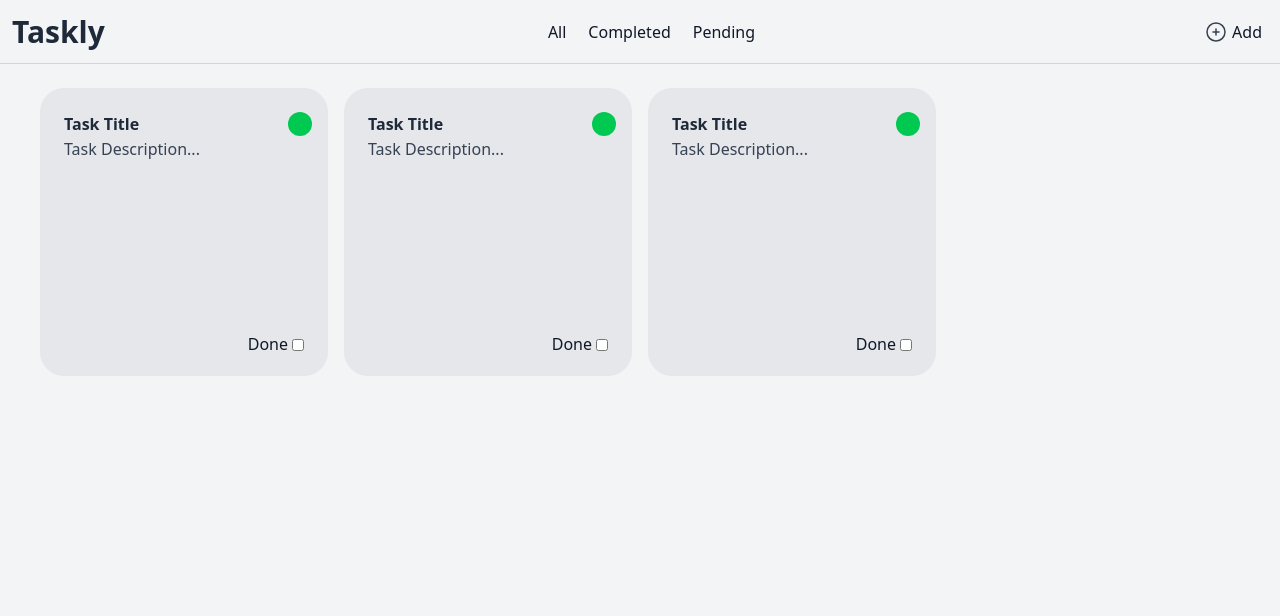
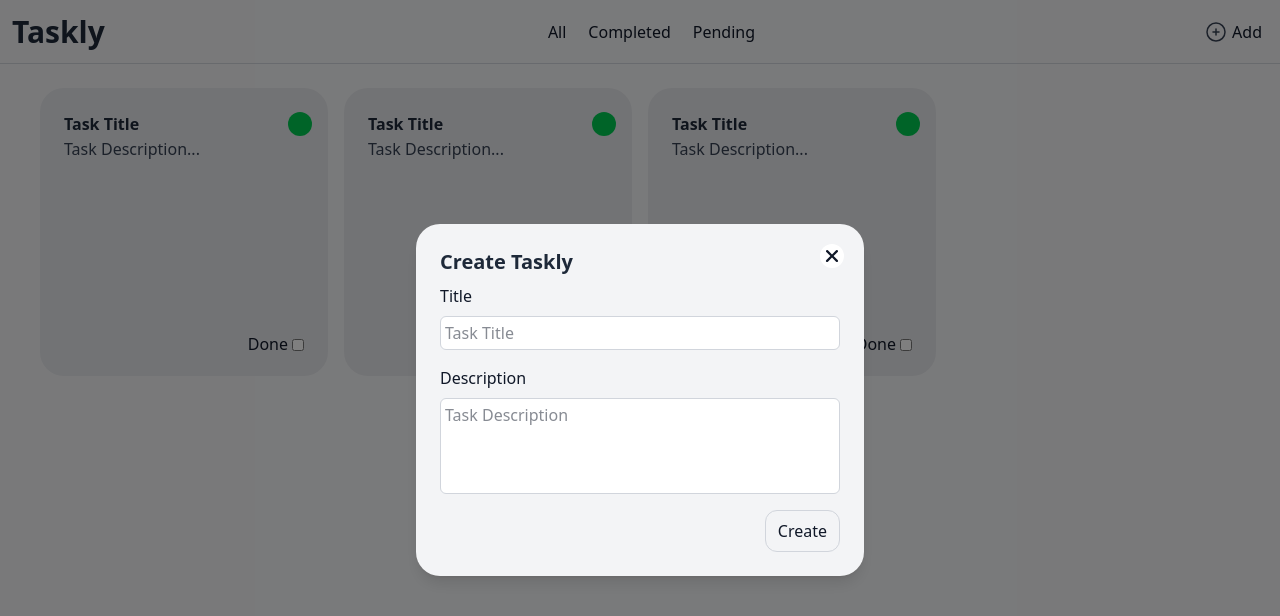
Before and after one commit to ImDoch/taskly, a React (Vite) app: page / in a window 1280 px wide. Both pictures are taken after a click on the button "Add". Shown: the top 616 px of the page. Built offline with nearby package versions, Linux system fonts and the light colour scheme.

Commit message:
Se hace refactorización del componente CreateTask por TaskForm para reutilizar el componente, se definen los estilos de este mismo y se ajustan estilos de otros componentes

```diff
--- a/src/TasklyApp.tsx
+++ b/src/TasklyApp.tsx
@@ -1,10 +1,11 @@
 import { CustomHeader } from './shared/components/CustomHeader';
-//import { Modal } from './shared/components/Modal';
+import { Modal } from './shared/components/Modal';
+import { TaskForm } from './taskly/components/TaskForm';
 import { TaskList } from './taskly/components/TaskList';
 import { useTasklyUI } from './taskly/hooks/useTasklyUI';
 
 export const TasklyApp = () => {
-  const { filterIsOpen, handleModal, handleFilter } = useTasklyUI();
+  const { modal, filterIsOpen, handleModal, handleFilter } = useTasklyUI();
   return (
     <>
       <CustomHeader
@@ -15,17 +16,25 @@ export const TasklyApp = () => {
 
       <TaskList />
 
-      {/* <Modal componentToShow="create" current={modal}>
-        <CreateTask />
+      <Modal
+        componentToShow="create"
+        current={modal}
+        onOVerlayClicked={handleModal}
+      >
+        <TaskForm
+          formTitle="Create Taskly"
+          buttonName="Create"
+          onCloseClicked={handleModal}
+        />
       </Modal>
 
-      <Modal componentToShow="details" current={modal}>
+      {/* <Modal componentToShow="details" current={modal}>
         <TaskDetails />
       </Modal>
 
       <Modal componentToShow="edit" current={modal}>
         <EditTask />
-      </Modal> */}
+      </Modal>  */}
     </>
   );
 };
--- a/src/shared/components/CustomHeader.tsx
+++ b/src/shared/components/CustomHeader.tsx
@@ -42,7 +42,7 @@ export const CustomHeader = ({
       </div>
 
       {isOpen && (
-        <ul className="p-2 absolute right-16 top-16 text-center rounded-2xl border border-gray-300 bg-gray-100">
+        <ul className="p-2 absolute right-16 top-16 text-center rounded-2xl border border-gray-300 bg-gray-100 z-10">
           <li className="status-filter">All</li>
           <li className="status-filter">Completed</li>
           <li className="status-filter">Pending</li>
--- a/src/shared/components/Modal.tsx
+++ b/src/shared/components/Modal.tsx
@@ -5,16 +5,30 @@ interface Props {
   componentToShow: ModalName;
   current: ModalName;
   children: React.ReactNode;
+  onOVerlayClicked: (modalName: ModalName) => void;
 }
 
-export const Modal = ({ children, componentToShow, current }: Props) => {
+export const Modal = ({
+  children,
+  componentToShow,
+  current,
+  onOVerlayClicked,
+}: Props) => {
   const modalRoot = document.getElementById('modal-root') as HTMLElement;
 
   if (componentToShow !== current) return;
 
   return createPortal(
-    <div>
-      <div>{children}</div>
+    <div
+      onClick={() => onOVerlayClicked('none')}
+      className="fixed inset-0 bg-black/50 flex items-center justify-center"
+    >
+      <div
+        onClick={(event) => event.stopPropagation()}
+        className="w-4/5 max-w-md min-w-2xs bg-gray-100 p-6 rounded-3xl shadow-lg"
+      >
+        {children}
+      </div>
     </div>,
     modalRoot
   );
--- /dev/null
+++ b/src/taskly/components/TaskForm.tsx
@@ -0,0 +1,57 @@
+import { XMarkIcon } from '@heroicons/react/16/solid';
+import type { ModalName } from '../hooks/useTasklyUI';
+
+interface Props {
+  formTitle: string;
+  buttonName: string;
+  taskTitle?: string;
+  taskDescription?: string;
+  onCloseClicked: (modalName: ModalName) => void;
+}
+
+export const TaskForm = ({
+  formTitle,
+  buttonName,
+  taskTitle,
+  taskDescription,
+  onCloseClicked,
+}: Props) => {
+  return (
+    <div className="relative">
+      <h2 className="mb-2 text-xl">{formTitle}</h2>
+      <form className="flex flex-col gap-4">
+        <div className="flex flex-col gap-2">
+          <label htmlFor="title">Title</label>
+          <input
+            id="title"
+            className="p-1 rounded-md border border-gray-300 focus:outline-none focus:ring-1 focus:ring-gray-400 bg-white "
+            type="text"
+            placeholder="Task Title"
+            value={taskTitle?.length ? taskTitle : ''}
+          />
+        </div>
+        <div className="flex flex-col gap-2">
+          <label htmlFor="description">Description</label>
+          <textarea
+            className="h-24 max-h-24 p-1 rounded-md border border-gray-300 resize-none [field-sizing:content] focus:outline-none focus:ring-1 focus:ring-gray-400 bg-white"
+            id="description"
+            placeholder="Task Description"
+            value={taskDescription?.length ? taskDescription : ''}
+          ></textarea>
+        </div>
+        <button
+          onClick={(event) => event.preventDefault()}
+          className="px-3 py-2 self-end rounded-xl border border-gray-300 cursor-pointer hover:bg-gray-200"
+        >
+          {buttonName}
+        </button>
+      </form>
+      <button
+        onClick={() => onCloseClicked('none')}
+        className="absolute -top-1 -right-1 rounded-full bg-white cursor-pointer"
+      >
+        <XMarkIcon className="w-6 h-6" />
+      </button>
+    </div>
+  );
+};
--- a/src/taskly/components/TaskList.tsx
+++ b/src/taskly/components/TaskList.tsx
@@ -2,7 +2,7 @@ export const TaskList = () => {
   return (
     <main>
       <section className="p-6 grid grid-cols-[repeat(auto-fill,288px)] justify-center gap-4">
-        <article className="p-6 relative flex flex-col justify-between rounded-3xl aspect-square bg-gray-200">
+        <article className="p-6 relative flex flex-col justify-between rounded-3xl aspect-square bg-gray-200 cursor-pointer hover:bg-gray-300">
           <div>
             <h2>Task Title</h2>
             <p>Task Description...</p>
```
